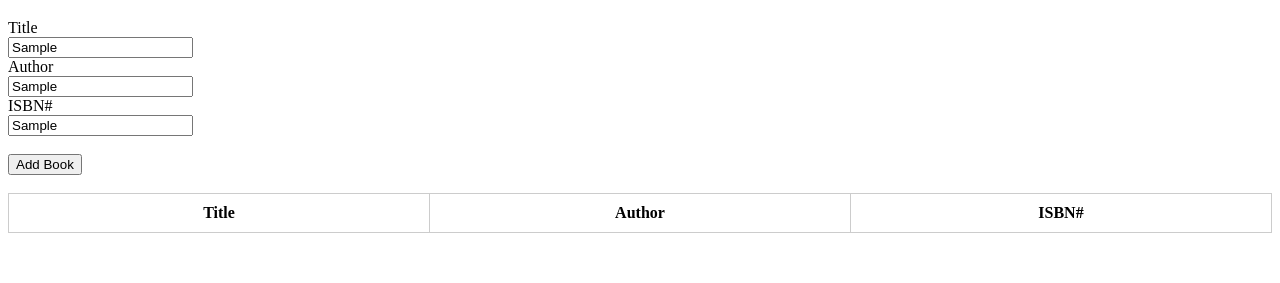
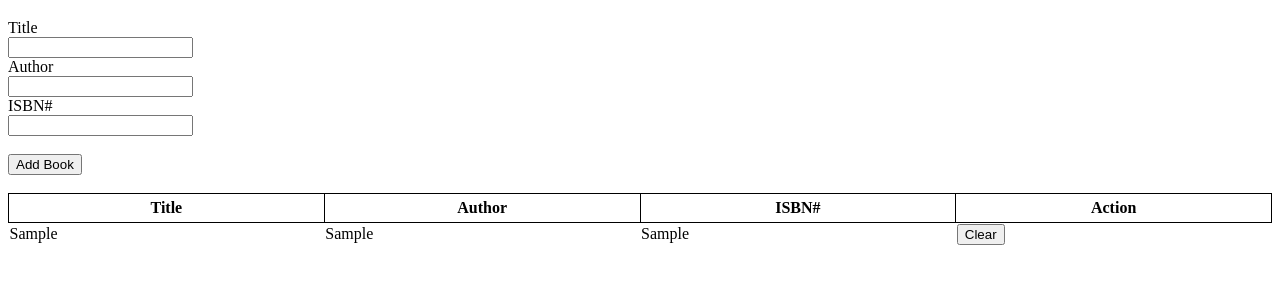
Before and after one commit to acciojob/book-list-Anurag-Bachheti, a website: page main.html in a window 1280 px wide. Both pictures are taken after typing "Sample", "Sample", "Sample" into the empty fields and a click on the button "Add Book". Shown: the part 61-344 px from the top of the page. Drawn offline with Linux system fonts and the light colour scheme.

Commit message:
created a submission

```diff
--- a/main.html
+++ b/main.html
@@ -25,12 +25,13 @@
 		<button id="submit">Add Book</button>
 	</div>
 <br>
-	<table class="table" border="1">
+	  <table class="table table-striped">
 		<thead>
 			<tr>
 				<th>Title</th>
 				<th>Author</th>
 				<th>ISBN#</th>
+				 <th>Action</th>
 			</tr>
 		</thead>
 		<tbody id="book-list">
--- a/script.js
+++ b/script.js
@@ -1 +1,35 @@
-//your JS code here. If required.
+document.getElementById("submit").addEventListener("click", function (e) {
+  e.preventDefault(); // Prevent form reload
+
+  let title = document.getElementById("title").value.trim();
+  let author = document.getElementById("author").value.trim();
+  let isbn = document.getElementById("isbn").value.trim();
+
+  if (!title || !author || !isbn) {
+    alert("Please fill all fields.");
+    return;
+  }
+
+	let table = document.getElementById("book-list");
+
+	let newRow = document.createElement("tr");
+
+	newRow.innerHTML = `
+	<td>${title}</td>
+	<td>${author}</td>
+	<td>${isbn}</td>
+	<td><button class="delete">Clear</button></td>
+	`;
+	  table.appendChild(newRow);
+
+	document.getElementById("title").value = "";
+  document.getElementById("author").value = "";
+  document.getElementById("isbn").value = "";
+});
+
+document.getElementById("book-list").addEventListener("click", function (e) {
+  if (e.target.classList.contains("delete")) {
+    let row = e.target.closest("tr");
+    row.remove();
+  }
+});
--- a/styles.css
+++ b/styles.css
@@ -7,6 +7,6 @@
 th {
   width: 33.33%; /* 100% / 3 columns */
   text-align: center;
-  padding: 10px;
-  border: 1px solid #ccc;
+  padding: 5px;
+  border: 1px solid black;
 }
```
